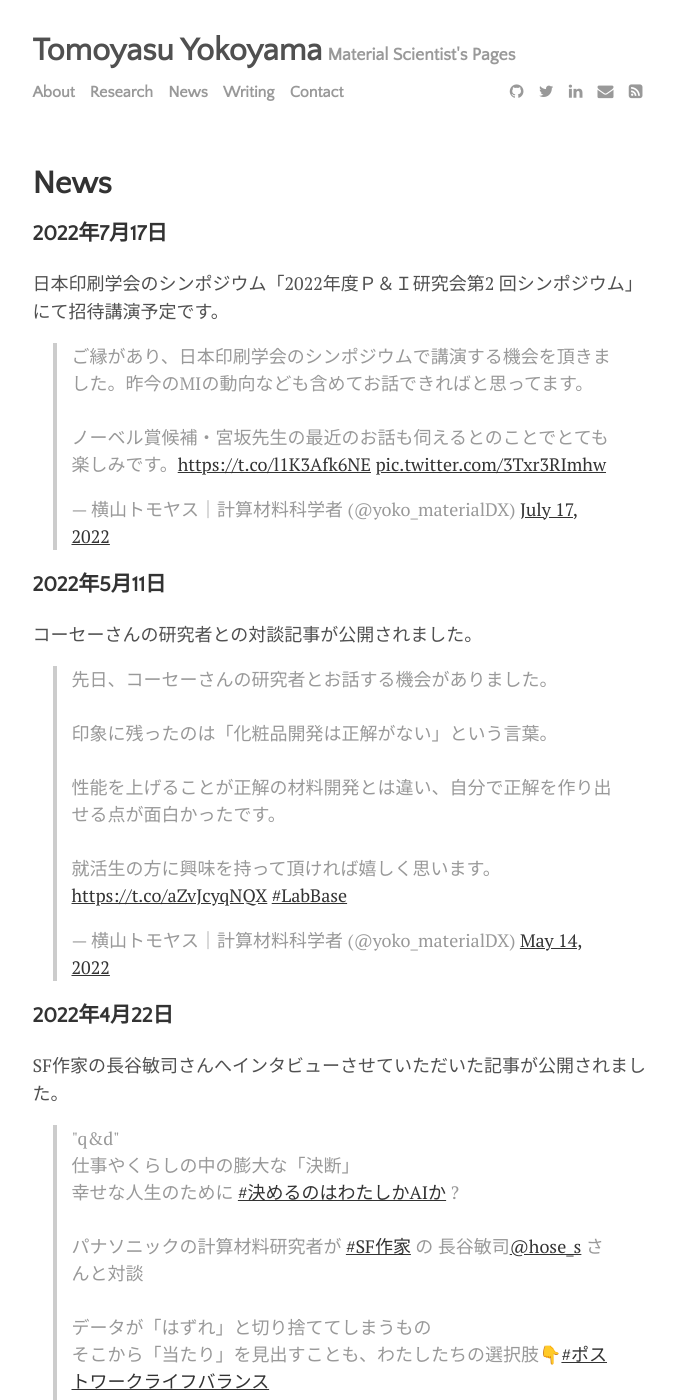
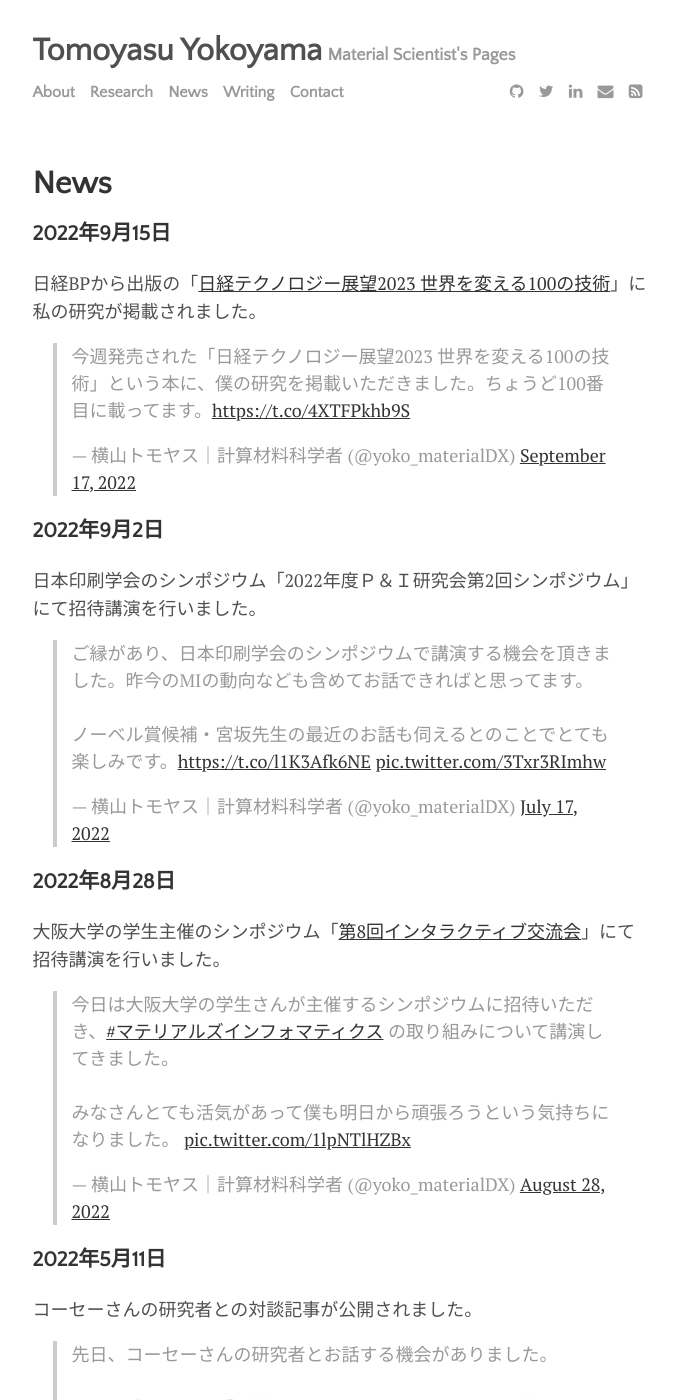
Before and after one commit to yokoyamatomoyasu/yokoyamatomoyasu.github.io, a Jekyll site: the page built from menu/news.md, in a window 1280 px wide and 1400 px high. Shown: the whole window, without its empty margins (300-976 px from the left). Built offline with Jekyll 4.4.1, drawn with Linux system fonts in a browser that asks for light colours; comment, search, counter and statistics services are not loaded.

Commit message:
GitHub pages site with Jekyll

```diff
--- a/menu/news.md
+++ b/menu/news.md
@@ -4,10 +4,17 @@ title:  News
 permalink: /news
 ---
 
-### 2022年7月17日
-日本印刷学会のシンポジウム「2022年度Ｐ＆Ｉ研究会第2 回シンポジウム」にて招待講演予定です。
+### 2022年9月15日
+日経BPから出版の「[日経テクノロジー展望2023 世界を変える100の技術](https://t.co/4XTFPkhb9S)」に私の研究が掲載されました。
+<blockquote class="twitter-tweet"><p lang="ja" dir="ltr">今週発売された「日経テクノロジー展望2023 世界を変える100の技術」という本に、僕の研究を掲載いただきました。ちょうど100番目に載ってます。<a href="https://t.co/4XTFPkhb9S">https://t.co/4XTFPkhb9S</a></p>&mdash; 横山トモヤス｜計算材料科学者 (@yoko_materialDX) <a href="https://twitter.com/yoko_materialDX/status/1571091595583102976?ref_src=twsrc%5Etfw">September 17, 2022</a></blockquote> <script async src="https://platform.twitter.com/widgets.js" charset="utf-8"></script>
+
+### 2022年9月2日
+日本印刷学会のシンポジウム「2022年度Ｐ＆Ｉ研究会第2回シンポジウム」にて招待講演を行いました。
 <blockquote class="twitter-tweet"><p lang="ja" dir="ltr">ご縁があり、日本印刷学会のシンポジウムで講演する機会を頂きました。昨今のMIの動向なども含めてお話できればと思ってます。<br><br>ノーベル賞候補・宮坂先生の最近のお話も伺えるとのことでとても楽しみです。<a href="https://t.co/l1K3Afk6NE">https://t.co/l1K3Afk6NE</a> <a href="https://t.co/3Txr3RImhw">pic.twitter.com/3Txr3RImhw</a></p>&mdash; 横山トモヤス｜計算材料科学者 (@yoko_materialDX) <a href="https://twitter.com/yoko_materialDX/status/1548623551523168257?ref_src=twsrc%5Etfw">July 17, 2022</a></blockquote> <script async src="https://platform.twitter.com/widgets.js" charset="utf-8"></script>
 
+### 2022年8月28日
+大阪大学の学生主催のシンポジウム「[第8回インタラクティブ交流会](https://www.msc.osaka-u.ac.jp/shms/2022/08/29/20220828-29/)」にて招待講演を行いました。
+<blockquote class="twitter-tweet"><p lang="ja" dir="ltr">今日は大阪大学の学生さんが主催するシンポジウムに招待いただき、<a href="https://twitter.com/hashtag/%E3%83%9E%E3%83%86%E3%83%AA%E3%82%A2%E3%83%AB%E3%82%BA%E3%82%A4%E3%83%B3%E3%83%95%E3%82%A9%E3%83%9E%E3%83%86%E3%82%A3%E3%82%AF%E3%82%B9?src=hash&amp;ref_src=twsrc%5Etfw">#マテリアルズインフォマティクス</a> の取り組みについて講演してきました。<br><br>みなさんとても活気があって僕も明日から頑張ろうという気持ちになりました。 <a href="https://t.co/1lpNTlHZBx">pic.twitter.com/1lpNTlHZBx</a></p>&mdash; 横山トモヤス｜計算材料科学者 (@yoko_materialDX) <a href="https://twitter.com/yoko_materialDX/status/1563843847683203073?ref_src=twsrc%5Etfw">August 28, 2022</a></blockquote> <script async src="https://platform.twitter.com/widgets.js" charset="utf-8"></script>
 
 ### 2022年5月11日
 コーセーさんの研究者との対談記事が公開されました。
```
Also changed, not shown: menu/about.md (+2 -0 lines).
